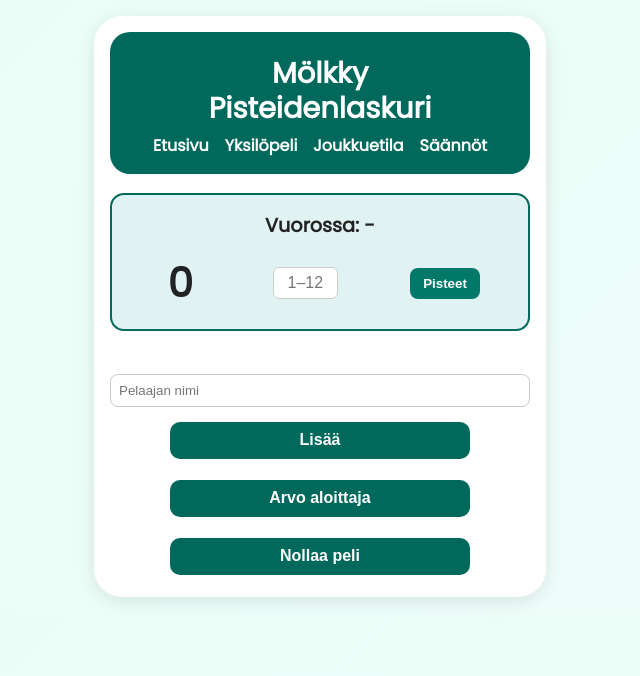
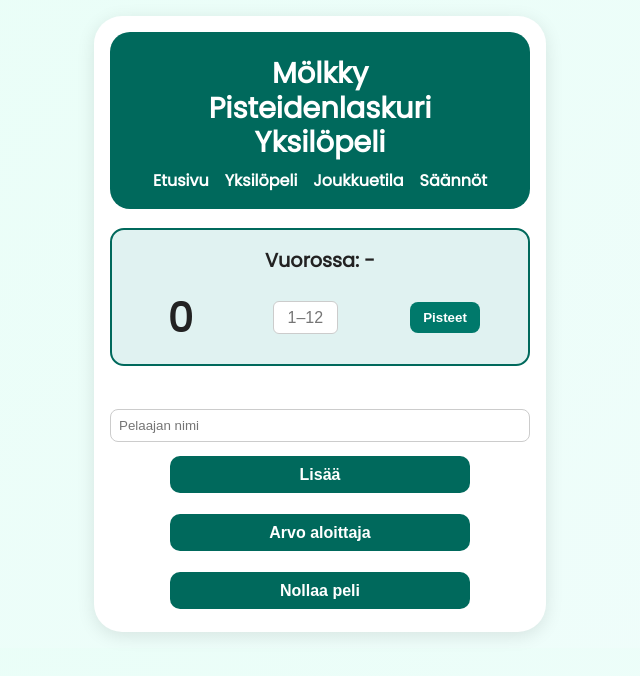
Before and after one commit to jounikivi/molkky-pistelaskuri, a plain HTML site: page game.html in a window 1280 px wide. Shown: the whole page, without its empty margins (320-960 px from the left). Drawn offline with Linux system fonts and the light colour scheme.

Commit message:
muutoksia

```diff
--- a/game.html
+++ b/game.html
@@ -9,7 +9,7 @@
 <body>
   <div class="app-card">
     <header>
-      <h1>Mölkky<br />Pisteidenlaskuri</h1>
+      <h1>Mölkky<br />Pisteidenlaskuri <br />Yksilöpeli</h1>
       <button class="menu-toggle" onclick="toggleMenu()">☰</button>
       <nav id="mainNav" class="nav-collapsed">
         <a href="index.html">Etusivu</a>
```
Also changed, not shown: team-game.html (+1 -1 lines).
